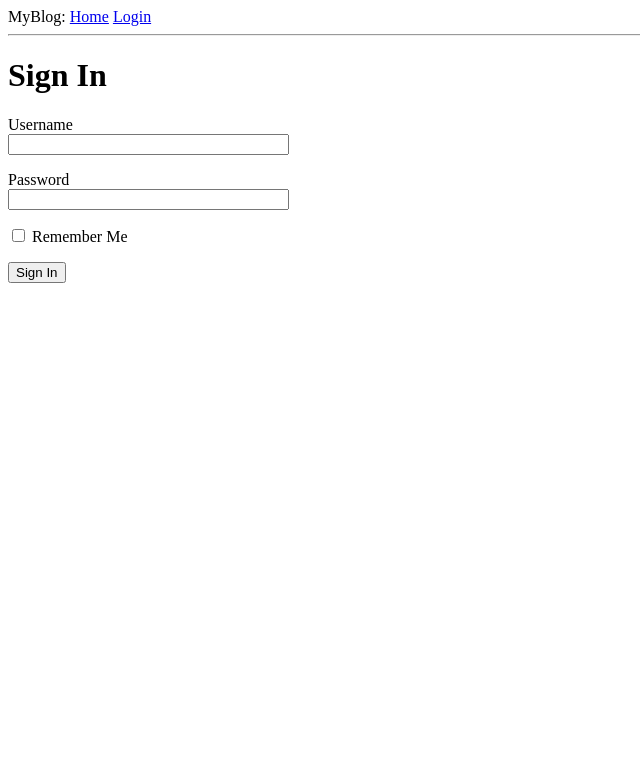
After one commit to utkarshbele/FLASK_APP, a Flask app: page /login in a window 1280 px wide. The commit adds this page. Shown: the top 783 px of the page, without its empty margins (0-640 px from the left). Run offline with Flask 2, Linux system fonts and the light colour scheme.

Commit message:
Add files via upload

```diff
--- /dev/null
+++ b/app/forms.py
@@ -0,0 +1,9 @@
+from flask_wtf import FlaskForm
+from wtforms import StringField, PasswordField, BooleanField, SubmitField
+from wtforms.validators import DataRequired
+
+class LoginForm(FlaskForm):
+    username = StringField('Username', validators=[DataRequired()])
+    password = PasswordField('Password', validators=[DataRequired()])
+    remember_me = BooleanField('Remember Me')
+    submit = SubmitField('Sign In')
--- a/app/routes.py
+++ b/app/routes.py
@@ -1,8 +1,29 @@
-from flask import render_template
+from flask import render_template, flash, redirect
 from app import app
+from app.forms import LoginForm
 
 @app.route('/')
 @app.route('/index')
 def index():
     user = {'username': 'Utkarsh'}
-    return render_template('index.html', title='Home', user=user)
+    posts = [
+        {
+            'author': {'username': 'John'},
+            'body': 'Beautiful day in Portland!'
+        },
+        {
+            'author': {'username': 'Susan'},
+            'body': 'The Avengers movie was so cool!'
+        }
+    ]
+    return render_template('index.html', title='Home', user=user, posts=posts)
+
+
+@app.route('/login', methods=['GET', 'POST'])
+def login():
+    form = LoginForm()
+    if form.validate_on_submit():
+        flash('Login requested for user {}, remember_me={}'.format(
+            form.username.data, form.remember_me.data))
+        return redirect('/index')
+    return render_template('login.html', title='Sign In', form=form)
--- /dev/null
+++ b/app/templates/base.html
@@ -0,0 +1,30 @@
+<html>
+
+<head>
+    {% if title %}
+    <title>{{ title }} - MyBlog</title>
+    {% else %}
+    <title>MyBlog</title>
+    {% endif %}
+</head>
+
+<body>
+    <div>
+        MyBlog:
+        <a href="{{ url_for('index') }}">Home</a>
+        <a href="{{ url_for('login') }}">Login</a>
+    </div>
+    <hr>
+    {% with messages = get_flashed_messages() %}
+    {% if messages %}
+    <ul>
+        {% for message in messages %}
+        <li>{{ message }}</li>
+        {% endfor %}
+    </ul>
+    {% endif %}
+    {% endwith %}
+    {% block content %}{% endblock %}
+</body>
+
+</html>
--- /dev/null
+++ b/app/templates/login.html
@@ -0,0 +1,24 @@
+{% extends "base.html" %}
+
+{% block content %}
+    <h1>Sign In</h1>
+    <form action="" method="post" novalidate>
+        {{ form.hidden_tag() }}
+        <p>
+            {{ form.username.label }}<br>
+            {{ form.username(size=32) }}<br>
+            {% for error in form.username.errors %}
+            <span style="color: red;">[{{ error }}]</span>
+            {% endfor %}
+        </p>
+        <p>
+            {{ form.password.label }}<br>
+            {{ form.password(size=32) }}<br>
+            {% for error in form.password.errors %}
+            <span style="color: red;">[{{ error }}]</span>
+            {% endfor %}
+        </p>
+        <p>{{ form.remember_me() }} {{ form.remember_me.label }}</p>
+        <p>{{ form.submit() }}</p>
+    </form>
+{% endblock %}
```
Also changed, not shown: app/__init__.py (+7 -1 lines), app/models.py (added, +10 -0 lines), app/templates/index.html (+8 -12 lines), config.py (added, +9 -0 lines).
